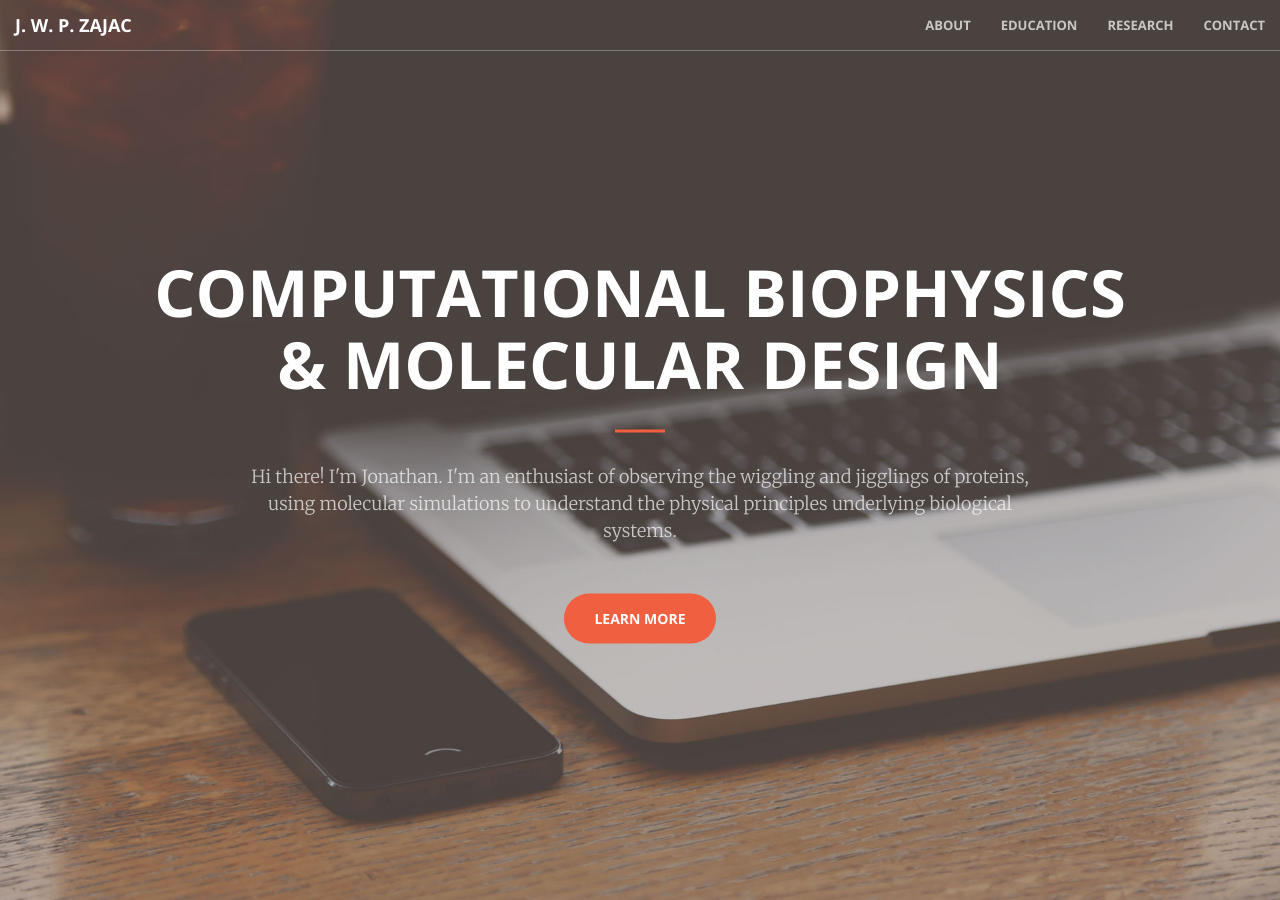
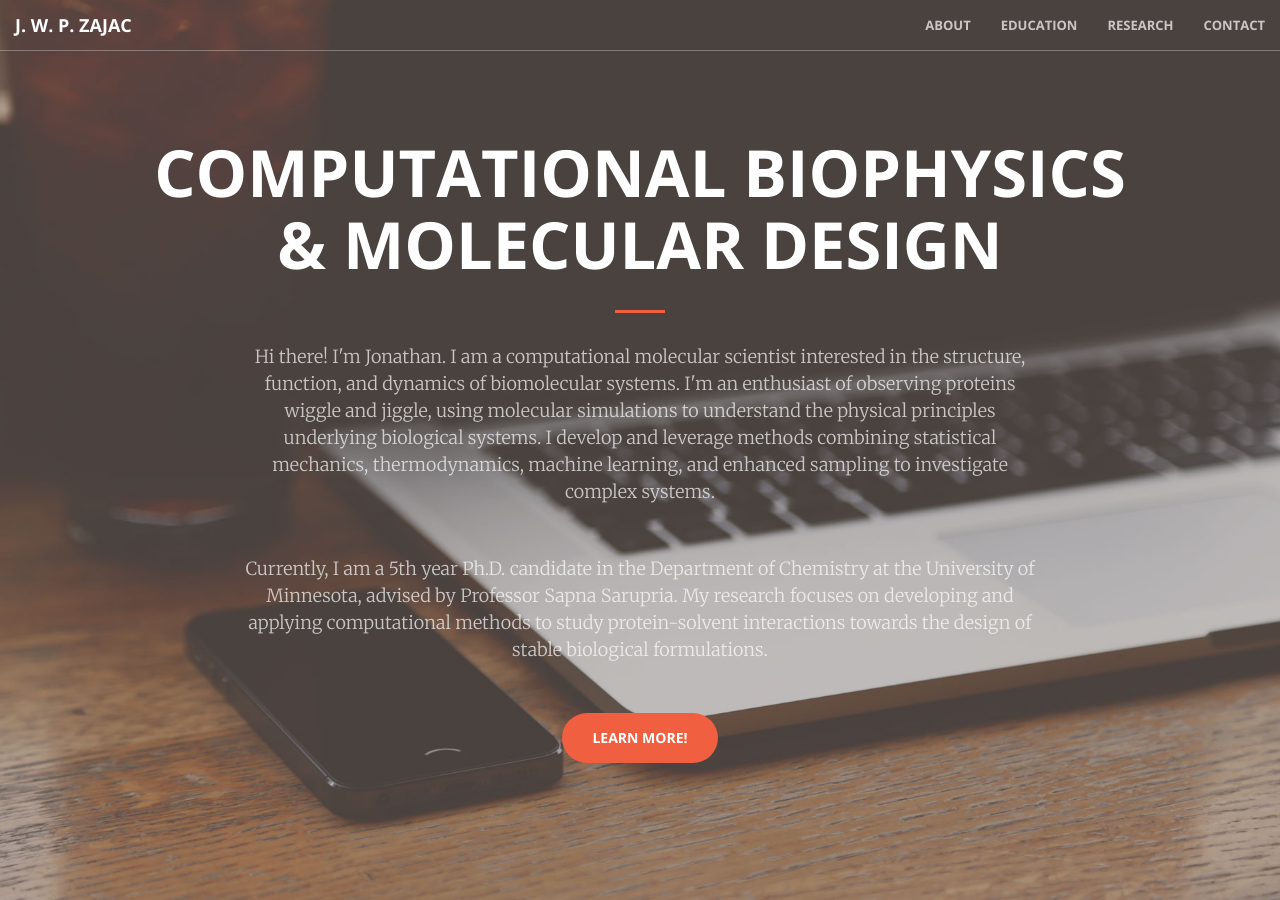
Before and after one commit to Jonathan-Zajac/Jonathan-Zajac.github.io, a Jekyll site: the page built from index.html, in a window 1280 px wide and 900 px high. Built offline with Jekyll 4.4.1, drawn with Linux system fonts in a browser that asks for light colours; some of the changed text lies outside the part shown.

Commit message:
update header, remove about section

```diff
--- a/_includes/header.html
+++ b/_includes/header.html
@@ -3,8 +3,17 @@
         <div class="header-content-inner">
             <h1>Computational Biophysics & Molecular Design</h1>
             <hr>
-            <p>Hi there! I'm Jonathan. I'm an enthusiast of observing the wiggling and jigglings of proteins, using molecular simulations to understand the physical principles underlying biological systems.</p>
-            <a href="#about" class="btn btn-primary btn-xl page-scroll">Learn More</a>
+            <p>Hi there! I'm Jonathan. I am a computational molecular scientist interested in the structure, function,
+                and dynamics of biomolecular systems. I'm an enthusiast of observing proteins wiggle and jiggle, using
+                molecular simulations to understand the physical principles underlying biological systems. I develop and
+                leverage methods combining statistical mechanics, thermodynamics, machine learning, and enhanced sampling
+                to investigate complex systems.
+            </p>
+            <p>Currently, I am a 5th year Ph.D. candidate in the Department of Chemistry at the University of Minnesota,
+                advised by Professor Sapna Sarupria. My research focuses on developing and applying computational methods
+                to study protein-solvent interactions towards the design of stable biological formulations.
+            </p>
+            <a href="#education" class="btn btn-primary btn-xl page-scroll">Learn More!</a>
         </div>
     </div>
 </header>
--- a/_layouts/front.html
+++ b/_layouts/front.html
@@ -6,7 +6,6 @@
 <body id="page-top">
   {% include nav.html %}
   {% include header.html %}
-  {% include about.html %}
   {% include education.html %}
   {% include research.html %}
   {% include aside.html %}
```
